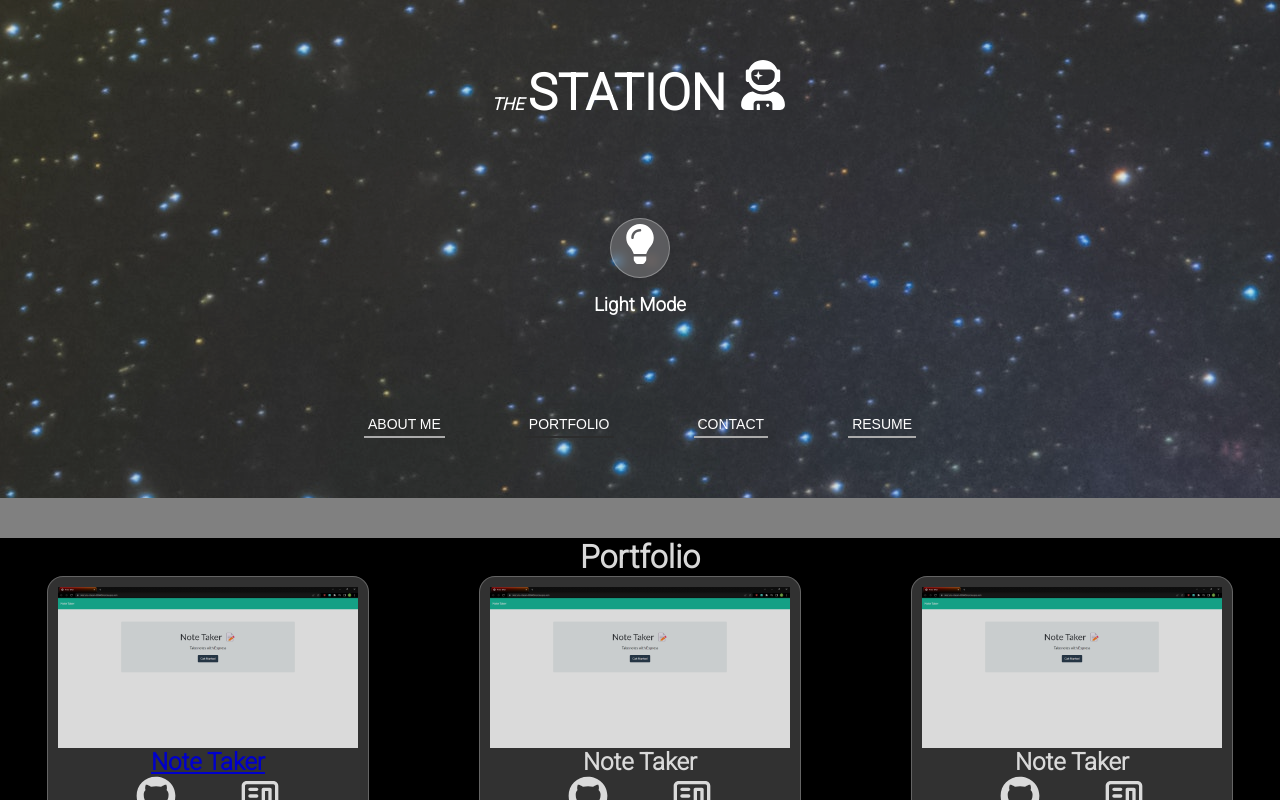
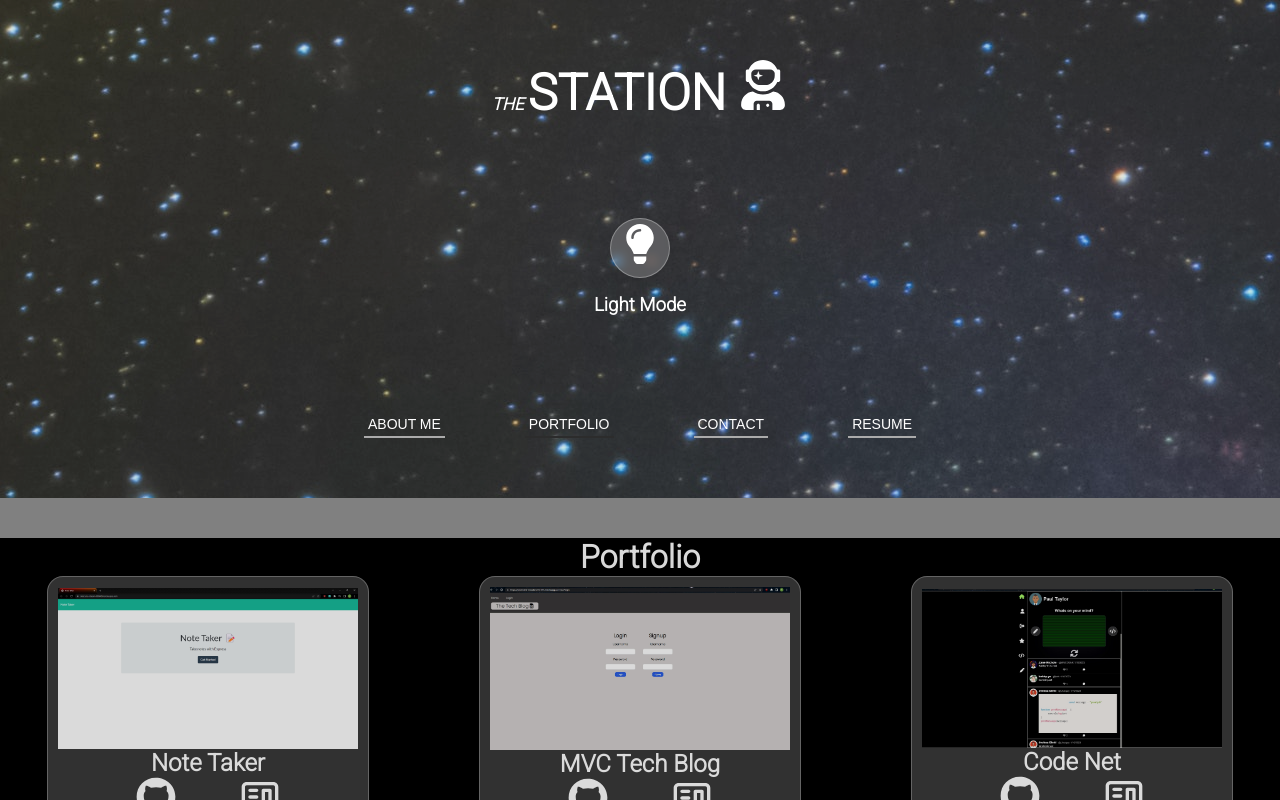
Before and after one commit to Paultcodes/space-portfolio, a React (Create React App) app: page / in a window 1280 px wide. Both pictures are taken after a click on the button "PORTFOLIO". Shown: the top 800 px of the page. Built offline with nearby package versions, Linux system fonts and the light colour scheme.

Commit message:
Finished form logic. Started on portfolio.

```diff
--- a/src/mainPage/mainPage.css
+++ b/src/mainPage/mainPage.css
@@ -99,6 +99,7 @@
   flex-direction: column;
   justify-content: center;
   align-items: center;
+  gap: .5rem;
 }
 
 .formInput {
--- a/src/sections/Contact.jsx
+++ b/src/sections/Contact.jsx
@@ -5,7 +5,20 @@ import { ThemeContext } from '../mainPage/MainPage';
 import { FaRocket } from 'react-icons/fa';
 
 const Contact = () => {
+  //Using use effect to apply a fade in effect to the component
   const [fadeIn, setFadeIn] = useState(false);
+
+  useEffect(() => {
+    setFadeIn(true);
+  }, []);
+
+  //State for the form
+  const [formData, setFormData] = useState({
+    name: '',
+    email: '',
+    message: '',
+  });
+  const { name, email, message } = formData;
 
   const darkTheme = useContext(ThemeContext);
 
@@ -13,37 +26,40 @@ const Contact = () => {
     border: '1px solid black',
   };
 
+  //Logic for handling form submission
+  const [emailError, setEmailError] = useState(false);
+  const [successMessage, setSuccessMessage] = useState(false);
+
   const validateEmail = (email) => {
     const re =
       /^(([^<>()\[\]\\.,;:\s@"]+(\.[^<>()\[\]\\.,;:\s@"]+)*)|(".+"))@((\[[0-9]{1,3}\.[0-9]{1,3}\.[0-9]{1,3}\.[0-9]{1,3}\])|(([a-zA-Z\-0-9]+\.)+[a-zA-Z]{2,}))$/;
     return re.test(String(email).toLowerCase());
   };
+  const handleSubmit = (e) => {
+    e.preventDefault();
+    if (!name || !email || !message) {
+      setError(true);
+      return;
+    } else if (!validateEmail(email)) {
+      setEmailError(true);
+      return;
+    } else if (validateEmail(email)) {
+      setEmailError(false);
+    }
 
-  const [formData, setFormData] = useState({
-    name: '',
-    email: '',
-    message: '',
-  });
+    if (email && name && message && validateEmail(email)) {
+      setSuccessMessage(true);
+    }
+  };
 
+  //Logic for for when inputs lose focus
   const [error, setError] = useState(false);
-  const [emailError, setEmailError] = useState(false);
 
   const handleBlur = (e) => {
     if (!e.target.value) {
       setError(true);
     } else {
       setError(false);
-    }
-  };
-
-  const { name, email, message } = formData;
-
-  const handleSubmit = (e) => {
-    e.preventDefault();
-    if (!name || !email || !message) {
-      setError(true);
-    } else if (!validateEmail(email)) {
-      setEmailError(true)
     }
   };
 
@@ -54,9 +70,6 @@ const Contact = () => {
     }));
   };
 
-  useEffect(() => {
-    setFadeIn(true);
-  }, []);
   return (
     <div className={`fade-in ${fadeIn ? 'visible' : ''}`}>
       <h1 style={{ textAlign: 'center' }}>Contact</h1>
@@ -105,6 +118,7 @@ const Contact = () => {
           ''
         )}
         {emailError ? <p>Invalid email address</p> : ''}
+        {successMessage ? <p>Thank you for your message!</p> : ''}
       </form>
     </div>
   );
--- a/src/sections/Portfolio.jsx
+++ b/src/sections/Portfolio.jsx
@@ -2,6 +2,8 @@ import { useEffect, useState } from 'react';
 import Project from './Project';
 import '../mainPage/mainPage.css';
 import noteTaker from '../sections/assets/images/noteTaker.png';
+import mvcTechBlog from '../sections/assets/images/MVC.jpg';
+import codeNet from '../sections/assets/images/codnet.jpg'
 
 const Portfolio = () => {
   const [fadeIn, setFadeIn] = useState(false);
@@ -11,11 +13,44 @@ const Portfolio = () => {
   }, []);
   return (
     <div className={`fade-in ${fadeIn ? 'visible' : ''}`}>
-      <h1 style={{textAlign: 'center'}}>Portfolio</h1>
-      <div className='projectSection'>
-        <Project picture={noteTaker} projectName="Note Taker" link={'https://github.com/Paultcodes'}/>
-        <Project picture={noteTaker} projectName="Note Taker" />
-        <Project picture={noteTaker} projectName="Note Taker" />
+      <h1 style={{ textAlign: 'center' }}>Portfolio</h1>
+      <div className="projectSection">
+        <Project
+          picture={noteTaker}
+          projectName="Note Taker"
+          github={'https://github.com/Paultcodes/Express.Js-Note-Taker'}
+          website={'https://obscure-stream-88846.herokuapp.com/'}
+        />
+        <Project
+          picture={mvcTechBlog}
+          projectName="MVC Tech Blog"
+          github={'https://github.com/Paultcodes/MVC-Tech-Blog'}
+          website={'https://protected-woodland-61514.herokuapp.com/api/login'}
+        />
+        <Project
+          picture={codeNet}
+          projectName="Code Net"
+          github={'https://github.com/Paultcodes/Code-Net'}
+          website={'https://protected-wave-25502.herokuapp.com/signup/user'}
+        />
+         <Project
+          picture={codeNet}
+          projectName="Code Net"
+          github={'https://github.com/Paultcodes/Code-Net'}
+          website={'https://protected-wave-25502.herokuapp.com/signup/user'}
+        />
+         <Project
+          picture={codeNet}
+          projectName="Code Net"
+          github={'https://github.com/Paultcodes/Code-Net'}
+          website={'https://protected-wave-25502.herokuapp.com/signup/user'}
+        />
+         <Project
+          picture={codeNet}
+          projectName="Code Net"
+          github={'https://github.com/Paultcodes/Code-Net'}
+          website={'https://protected-wave-25502.herokuapp.com/signup/user'}
+        />
       </div>
     </div>
   );
--- a/src/sections/Project.jsx
+++ b/src/sections/Project.jsx
@@ -10,20 +10,18 @@ const Project = (props) => {
     color: darkTheme ? 'black' : 'white',
   };
   return (
-    <a href={props.link}>
     <div className="projectCard">
       <img className="projectPicture" src={props.picture} alt="" />
       <h2>{props.projectName}</h2>
       <div className="projectLinks">
-          <a style={style} href="">
+        <a style={style} href={props.github}>
           <FaGithub />
         </a>
-          <a style={style} href="">
+        <a style={style} href={props.website}>
           <CgWebsite />
         </a>
       </div>
     </div>
-    </a>
   );
 };
 
```
Lines whose indentation alone changed are shown as unchanged.
